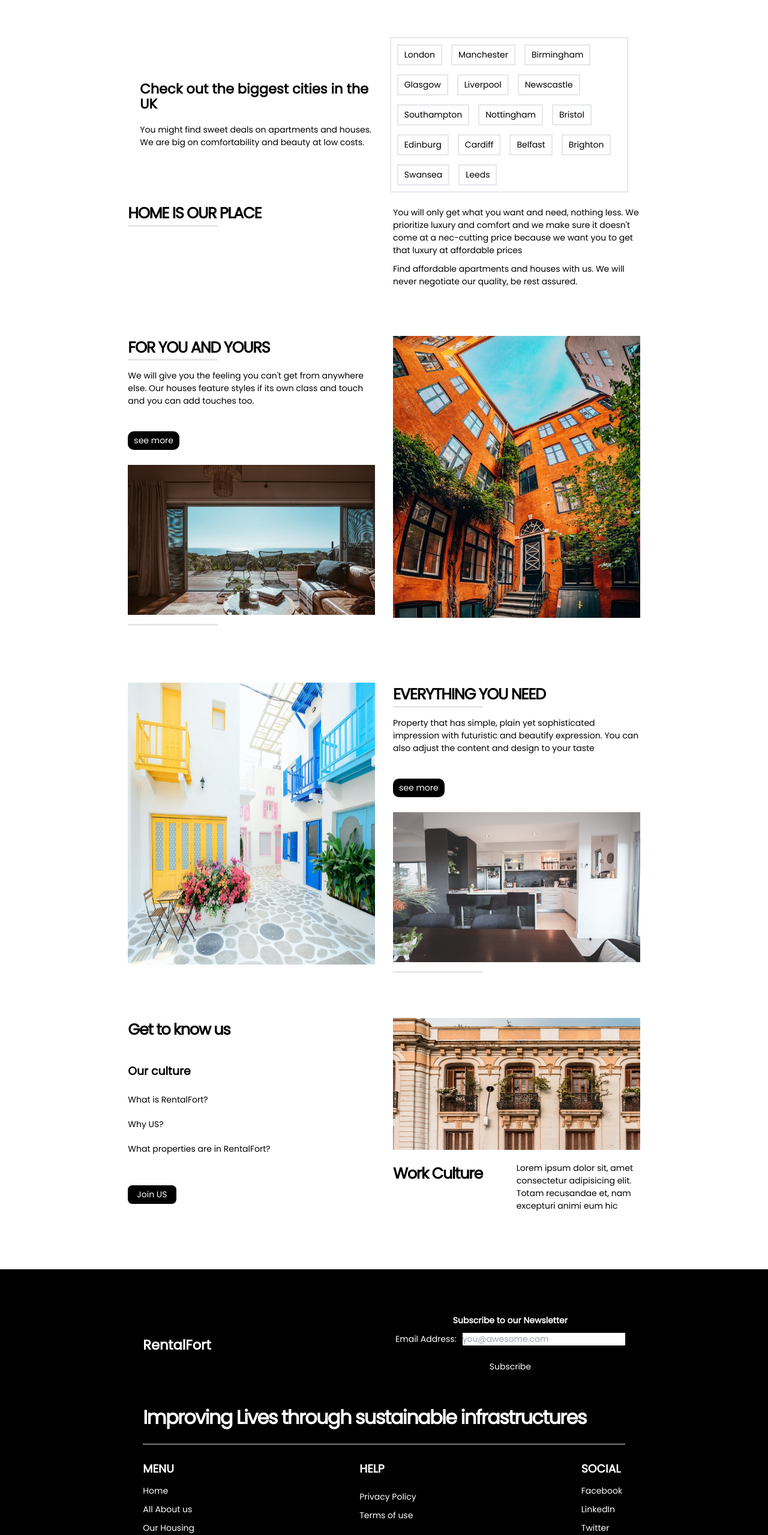
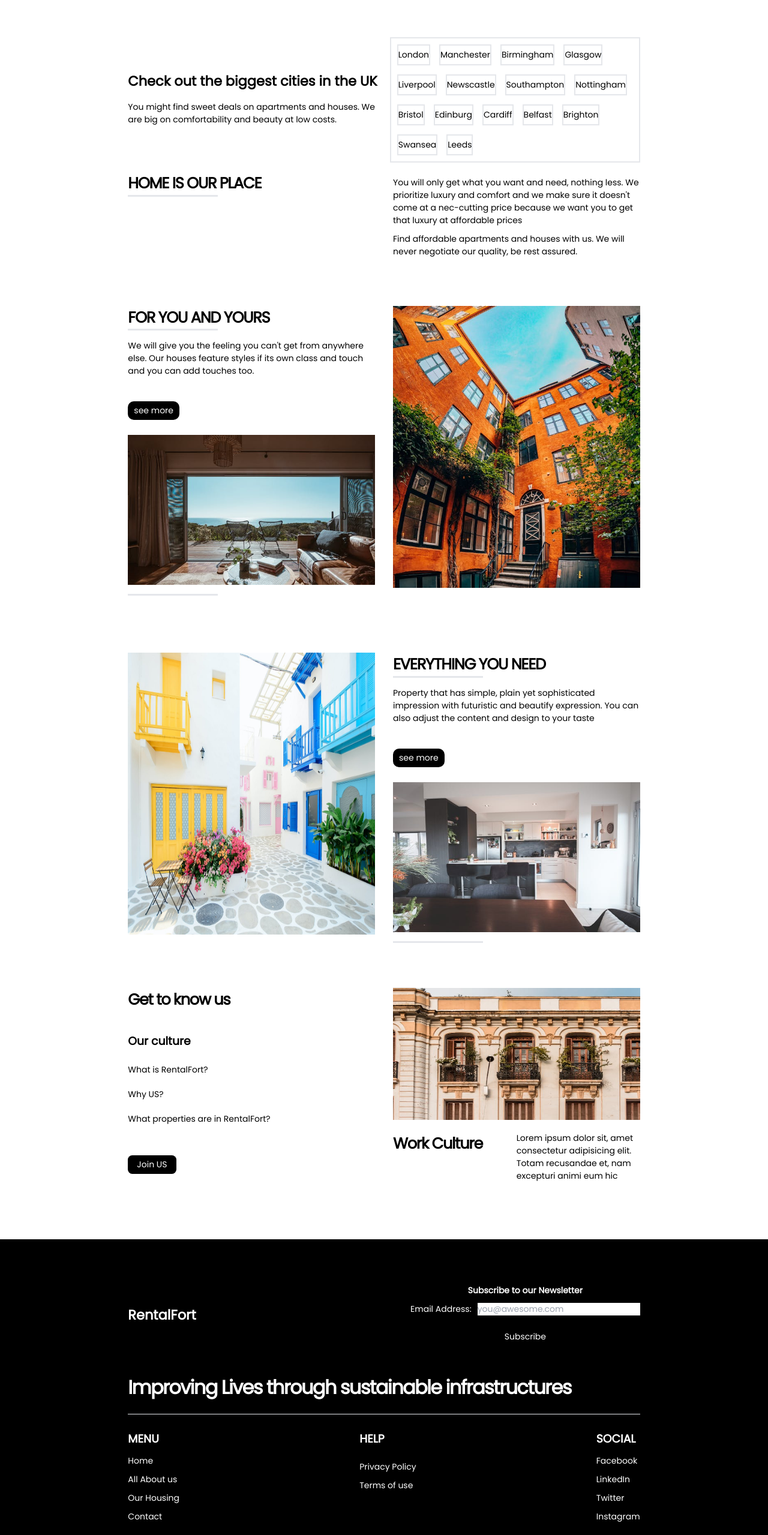
Before and after one commit to Keevah9/realFort, a Next.js app: page / in a window 1280 px wide. Shown: the part 1241-3800 px from the top of the page at 60% size. Built offline with nearby package versions, Linux system fonts and the light colour scheme.

Commit message:
added new features

```diff
--- a/components/City.jsx
+++ b/components/City.jsx
@@ -4,7 +4,7 @@ const City = ({filter}) => {
   return (
     <>
               {filter?.city?.map((item) => (
-              <option value={item.value} className={`border-2 cursor-pointer px-4 py-2 `} key={item.value}>
+              <option value={item.value} className={`border-2 cursor-pointer  py-2 `} key={item.value}>
                 {item.name }
 
               </option>
--- a/containers/Cities.jsx
+++ b/containers/Cities.jsx
@@ -24,7 +24,7 @@ const Cities = ({image}) => {
   }
   return (
 
-    <div className='sm:flex gap-8 justify-between items-center md:w-5/6 lg:w-4/6 pb-6 px-8 mx-auto h-auto'>
+    <div className='sm:flex gap-8 justify-between items-center md:w-5/6 lg:w-4/6 pb-6  mx-auto h-auto'>
         <div className='sm:w-1/2 h-full'>
             <h3 className='font-bold text-4xl pb-8'>Check out the biggest cities in the UK</h3>
         <p>You might find sweet deals on apartments and houses. We are big on comfortability and beauty at low costs. </p>
--- a/containers/Footer.jsx
+++ b/containers/Footer.jsx
@@ -3,7 +3,7 @@ import { News } from '../components/Newsletter'
 
 const Footer = () => {
   return (
-    <section className='w-full mx-auto  py-12 md:w-5/6 lg:w-4/6 pb-6 px-10'>
+    <section className='w-full mx-auto  py-12 md:w-5/6 lg:w-4/6 pb-6 '>
       <div className='sm:flex justify-between items-center'>
         <h3 className='font-bold text-4xl'>
           <a href='/'>RentalFort</a>
```
